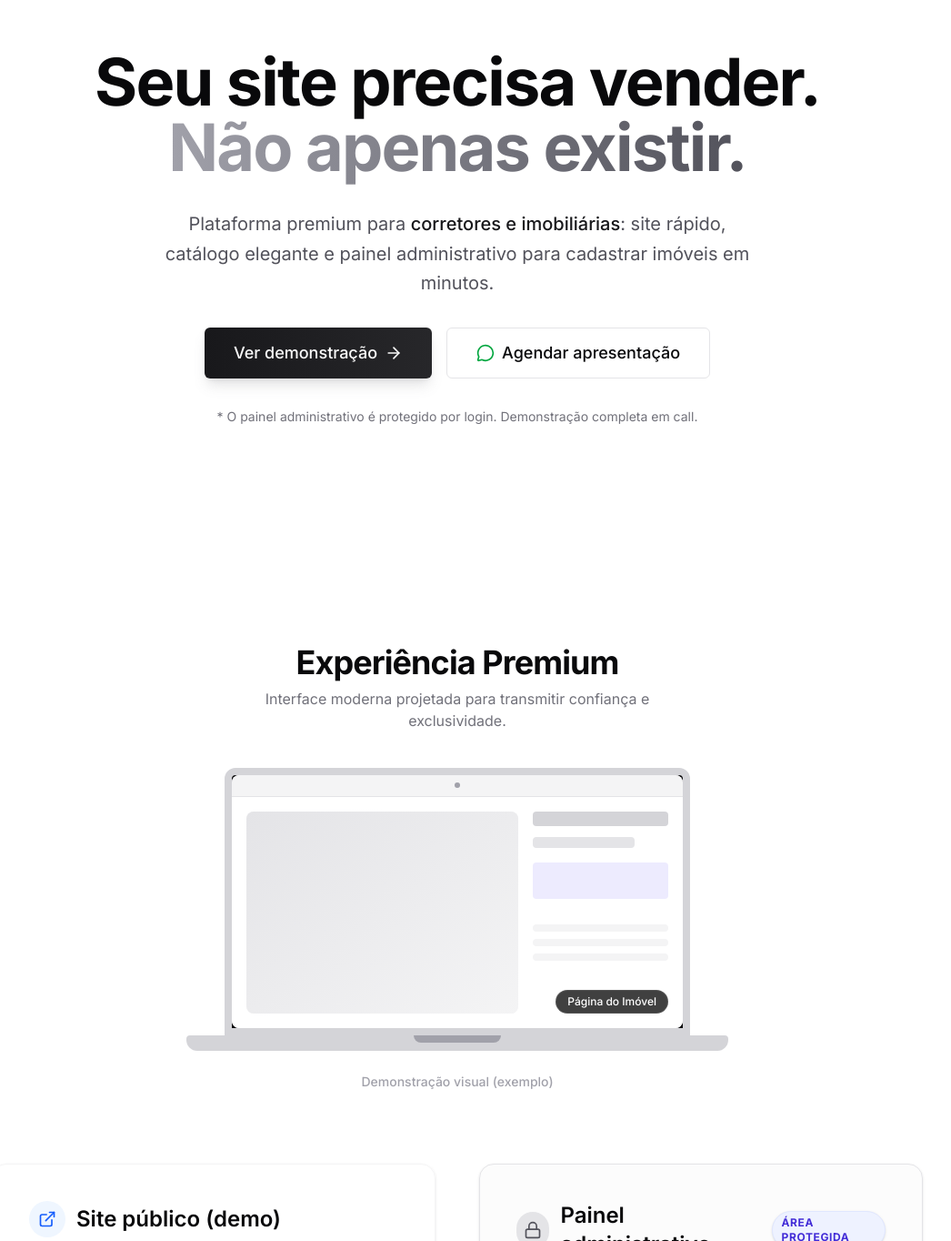
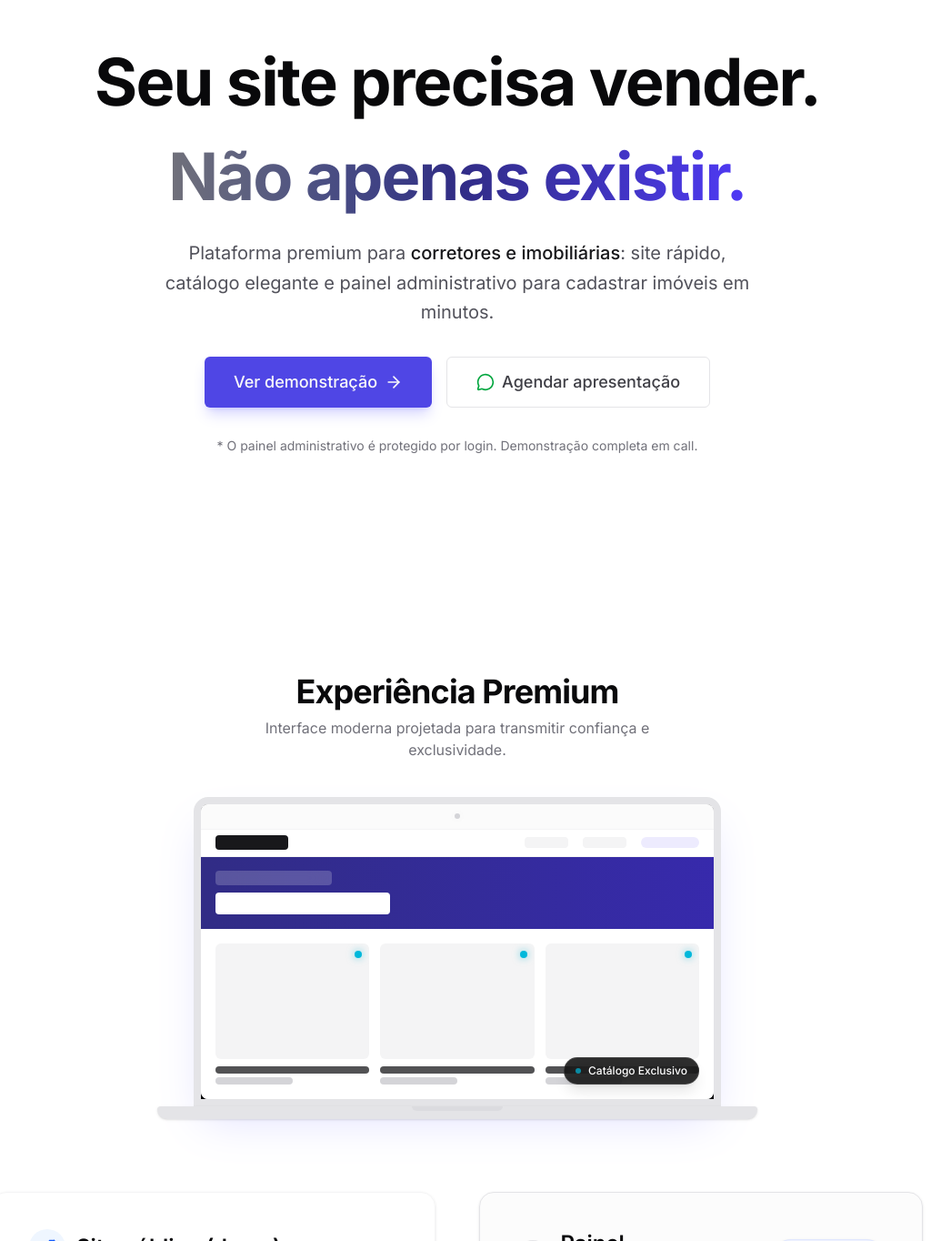
Before and after one commit to arynelson11/Landing-Page-Demo-Hub, a Next.js app: page / in a window 1280 px wide. Shown: the part 106-1470 px from the top of the page at 91% size, without its empty margins (137-1183 px from the left). Built offline with nearby package versions, Linux system fonts and the light colour scheme.

Commit message:
feat: upgrade laptop mock to real-ui visuals and refine hero motion

```diff
--- a/components/sections/hero.tsx
+++ b/components/sections/hero.tsx
@@ -11,41 +11,67 @@ export function Hero() {
             {/* Subtle radial gradient background */}
             <div className="absolute inset-0 -z-10 bg-[radial-gradient(ellipse_at_top,_var(--tw-gradient-stops))] from-zinc-100 via-white to-white opacity-70"></div>
 
-            <motion.div
-                initial={{ opacity: 0, y: 20 }}
-                animate={{ opacity: 1, y: 0 }}
-                transition={{ duration: 0.6 }}
-                className="max-w-4xl space-y-8"
-            >
-                <h1 className="text-5xl font-bold tracking-tight text-zinc-950 sm:text-6xl md:text-7xl">
-                    Seu site precisa vender. <br className="hidden md:block" />
-                    <span className="bg-gradient-to-r from-zinc-400 to-zinc-600 bg-clip-text text-transparent">Não apenas existir.</span>
-                </h1>
+            <div className="max-w-4xl space-y-8 relative z-10">
+                {/* Headline Part 1 */}
+                <motion.h1
+                    initial={{ opacity: 0, y: 20 }}
+                    animate={{ opacity: 1, y: 0 }}
+                    transition={{ duration: 0.6, ease: [0.16, 1, 0.3, 1] }}
+                    className="text-5xl font-bold tracking-tight text-zinc-950 sm:text-6xl md:text-7xl"
+                >
+                    Seu site precisa vender.
+                </motion.h1>
 
-                <p className="mx-auto max-w-2xl text-lg text-zinc-600 md:text-xl leading-relaxed">
+                {/* Headline Part 2 */}
+                <motion.div
+                    initial={{ opacity: 0, y: 20 }}
+                    animate={{ opacity: 1, y: 0 }}
+                    transition={{ duration: 0.6, delay: 0.3, ease: [0.16, 1, 0.3, 1] }}
+                >
+                    <span className="text-5xl font-bold tracking-tight sm:text-6xl md:text-7xl bg-gradient-to-r from-zinc-500 via-indigo-900 to-indigo-600 bg-clip-text text-transparent">
+                        Não apenas existir.
+                    </span>
+                </motion.div>
+
+                <motion.p
+                    initial={{ opacity: 0 }}
+                    animate={{ opacity: 1 }}
+                    transition={{ delay: 0.5, duration: 0.8 }}
+                    className="mx-auto max-w-2xl text-lg text-zinc-600 md:text-xl leading-relaxed"
+                >
                     Plataforma premium para <span className="text-zinc-900 font-medium">corretores e imobiliárias</span>: site rápido, catálogo elegante e painel administrativo para cadastrar imóveis em minutos.
-                </p>
+                </motion.p>
 
-                <div className="flex flex-col items-center justify-center gap-4 sm:flex-row">
-                    <Button asChild size="lg" className="h-14 px-8 text-lg bg-gradient-to-r from-zinc-900 to-zinc-800 hover:to-zinc-700 shadow-lg shadow-zinc-500/20 transition-all hover:scale-105">
+                <motion.div
+                    initial={{ opacity: 0, y: 10 }}
+                    animate={{ opacity: 1, y: 0 }}
+                    transition={{ delay: 0.6 }}
+                    className="flex flex-col items-center justify-center gap-4 sm:flex-row"
+                >
+                    <Button asChild size="lg" className="h-14 px-8 text-lg bg-[#4F46E5] hover:bg-[#4338ca] shadow-lg shadow-indigo-500/25 transition-all hover:scale-105 active:scale-95 group">
                         <Link href="#demo">
                             Ver demonstração
-                            <ArrowRight className="ml-2 h-5 w-5" />
+                            <ArrowRight className="ml-2 h-5 w-5 group-hover:translate-x-1 transition-transform" />
                         </Link>
                     </Button>
 
-                    <Button asChild variant="outline" size="lg" className="h-14 px-8 text-lg border-zinc-200 hover:bg-zinc-50 hover:text-zinc-900 transition-all">
+                    <Button asChild variant="outline" size="lg" className="h-14 px-8 text-lg border-zinc-200 text-zinc-700 hover:bg-zinc-50 hover:text-[#06B6D4] hover:border-cyan-200 transition-all active:scale-95">
                         <Link href="https://wa.me/message/3CPMOVVNIKSDG1" target="_blank">
                             <MessageCircle className="mr-2 h-5 w-5 text-green-600" />
                             Agendar apresentação
                         </Link>
                     </Button>
-                </div>
+                </motion.div>
 
-                <p className="text-sm text-zinc-500">
+                <motion.p
+                    initial={{ opacity: 0 }}
+                    animate={{ opacity: 1 }}
+                    transition={{ delay: 1 }}
+                    className="text-sm text-zinc-500"
+                >
                     * O painel administrativo é protegido por login. Demonstração completa em call.
-                </p>
-            </motion.div>
+                </motion.p>
+            </div>
         </section>
     );
 }
--- a/components/ui/laptop-mock.tsx
+++ b/components/ui/laptop-mock.tsx
@@ -10,27 +10,45 @@ export function LaptopMock() {
     useEffect(() => {
         const timer = setInterval(() => {
             setCurrentSlide((prev) => (prev + 1) % 3);
-        }, 4000); // 4 seconds per slide
+        }, 8000); // 8 seconds per slide for slower, premium feel
         return () => clearInterval(timer);
     }, []);
 
     const slides = [
         {
             id: 0,
-            label: "Catálogo / Busca",
+            label: "Catálogo Exclusivo",
             content: (
-                <div className="flex flex-col h-full bg-white p-4 gap-4 animate-in fade-in duration-500">
-                    <div className="w-full h-32 bg-zinc-100 rounded-lg relative overflow-hidden">
-                        {/* Hero Skeleton */}
-                        <div className="absolute inset-0 bg-gradient-to-br from-zinc-200 to-zinc-100" />
-                        <div className="absolute bottom-4 left-4 w-1/2 h-4 bg-zinc-300 rounded" />
+                <div className="flex flex-col h-full bg-white animate-in fade-in duration-700">
+                    {/* Header */}
+                    <div className="h-12 border-b border-zinc-100 flex items-center justify-between px-4 bg-white/80 backdrop-blur-sm sticky top-0 z-10">
+                        <div className="w-20 h-4 bg-zinc-900 rounded-sm" />
+                        <div className="flex gap-4">
+                            <div className="w-12 h-3 bg-zinc-100 rounded-sm" />
+                            <div className="w-12 h-3 bg-zinc-100 rounded-sm" />
+                            <div className="w-16 h-3 bg-indigo-600 rounded-full opacity-10" />
+                        </div>
                     </div>
-                    <div className="grid grid-cols-2 gap-3">
-                        {[1, 2].map(i => (
-                            <div key={i} className="bg-zinc-50 border border-zinc-100 rounded-lg p-2 space-y-2">
-                                <div className="w-full h-16 bg-zinc-200 rounded-md" />
-                                <div className="w-3/4 h-3 bg-zinc-200 rounded" />
-                                <div className="w-1/2 h-2 bg-zinc-100 rounded" />
+                    {/* Hero Area */}
+                    <div className="w-full h-32 relative overflow-hidden group">
+                        <div className="absolute inset-0 bg-gradient-to-r from-indigo-900 to-indigo-800" />
+                        <div className="absolute inset-0 opacity-20 bg-[radial-gradient(ellipse_at_top,_var(--tw-gradient-stops))] from-indigo-400 via-transparent to-transparent" />
+                        <div className="absolute bottom-4 left-4 text-white space-y-2">
+                            <div className="w-32 h-4 bg-white/20 backdrop-blur-md rounded-sm" />
+                            <div className="w-48 h-6 bg-white rounded-sm" />
+                        </div>
+                    </div>
+                    {/* Grid */}
+                    <div className="p-4 grid grid-cols-3 gap-3">
+                        {[1, 2, 3].map(i => (
+                            <div key={i} className="space-y-2 group cursor-pointer hover:-translate-y-0.5 transition-transform duration-300">
+                                <div className="aspect-[4/3] bg-zinc-100 rounded-md overflow-hidden relative">
+                                    <div className="absolute top-2 right-2 w-2 h-2 rounded-full bg-cyan-500 shadow-[0_0_8px_rgba(6,182,212,0.6)]" />
+                                </div>
+                                <div className="space-y-1">
+                                    <div className="w-full h-2 bg-zinc-800 rounded-sm opacity-80" />
+                                    <div className="w-1/2 h-2 bg-zinc-300 rounded-sm" />
+                                </div>
                             </div>
                         ))}
                     </div>
@@ -41,17 +59,40 @@ export function LaptopMock() {
             id: 1,
             label: "Página do Imóvel",
             content: (
-                <div className="flex h-full bg-white p-4 gap-4 animate-in fade-in duration-500">
-                    <div className="w-2/3 h-full bg-zinc-100 rounded-lg relative overflow-hidden">
-                        <div className="absolute inset-0 bg-gradient-to-br from-zinc-200 to-zinc-100" />
+                <div className="flex h-full bg-white animate-in fade-in duration-700">
+                    <div className="w-2/3 h-full relative bg-zinc-50 border-r border-zinc-100">
+                        <div className="absolute top-4 left-4 z-10 bg-white/90 backdrop-blur px-2 py-1 rounded text-[8px] font-bold tracking-widest text-indigo-600 uppercase shadow-sm">
+                            Alto Padrão
+                        </div>
+                        <div className="w-full h-2/3 bg-zinc-200 overflow-hidden relative">
+                            <div className="absolute inset-0 bg-gradient-to-tr from-zinc-200 to-zinc-100" />
+                        </div>
+                        <div className="p-4 flex gap-2">
+                            <div className="w-20 h-12 bg-zinc-100 rounded-md border border-zinc-200" />
+                            <div className="w-20 h-12 bg-zinc-100 rounded-md border border-zinc-200" />
+                            <div className="w-20 h-12 bg-zinc-100 rounded-md border border-zinc-200" />
+                        </div>
                     </div>
-                    <div className="w-1/3 space-y-3">
-                        <div className="w-full h-4 bg-zinc-300 rounded" />
-                        <div className="w-3/4 h-3 bg-zinc-200 rounded" />
-                        <div className="w-full h-10 bg-indigo-600/10 rounded mt-4" />
-                        <div className="space-y-2 pt-4">
-                            {[1, 2, 3].map(i => <div key={i} className="w-full h-2 bg-zinc-100 rounded" />)}
+                    <div className="w-1/3 p-4 flex flex-col h-full">
+                        <div className="w-full h-4 bg-zinc-900 rounded-sm mb-2" />
+                        <div className="w-1/2 h-3 bg-indigo-600 rounded-sm mb-6" />
+
+                        <div className="space-y-3 flex-1">
+                            <div className="flex justify-between border-b border-zinc-50 pb-2">
+                                <div className="w-8 h-2 bg-zinc-300 rounded-sm" />
+                                <div className="w-12 h-2 bg-zinc-800 rounded-sm" />
+                            </div>
+                            <div className="flex justify-between border-b border-zinc-50 pb-2">
+                                <div className="w-8 h-2 bg-zinc-300 rounded-sm" />
+                                <div className="w-12 h-2 bg-zinc-800 rounded-sm" />
+                            </div>
+                            <div className="flex justify-between border-b border-zinc-50 pb-2">
+                                <div className="w-8 h-2 bg-zinc-300 rounded-sm" />
+                                <div className="w-12 h-2 bg-zinc-800 rounded-sm" />
+                            </div>
                         </div>
+
+                        <div className="mt-auto w-full h-8 bg-indigo-600 rounded-md shadow-lg shadow-indigo-600/20" />
                     </div>
                 </div>
             )
@@ -60,23 +101,52 @@ export function LaptopMock() {
             id: 2,
             label: "Painel Admin",
             content: (
-                <div className="flex h-full bg-zinc-950 p-0 text-white animate-in fade-in duration-500">
-                    <div className="w-1/4 h-full border-r border-zinc-800 p-3 space-y-4">
-                        <div className="w-8 h-8 bg-indigo-600 rounded-lg" />
-                        <div className="space-y-2">
-                            {[1, 2, 3, 4].map(i => <div key={i} className="w-full h-4 bg-zinc-900 rounded" />)}
+                <div className="flex h-full bg-[#0F172A] p-0 text-white animate-in fade-in duration-700 font-sans">
+                    {/* Sidebar */}
+                    <div className="w-16 h-full border-r border-indigo-500/10 flex flex-col items-center py-4 gap-4 bg-[#0F172A]">
+                        <div className="w-8 h-8 rounded-lg bg-indigo-600 flex items-center justify-center shadow-lg shadow-indigo-500/30">
+                            <div className="w-4 h-4 bg-white/20 rounded-sm" />
                         </div>
+                        <div className="w-4 h-0.5 bg-indigo-500/20 rounded-full my-2" />
+                        {[1, 2, 3, 4].map(i => (
+                            <div key={i} className={`w-8 h-8 rounded-md flex items-center justify-center ${i === 1 ? 'bg-indigo-500/10 text-indigo-400' : 'text-slate-500 hover:bg-slate-800/50'}`}>
+                                <div className={`w-4 h-4 rounded-sm ${i === 1 ? 'bg-indigo-400' : 'bg-slate-600'}`} />
+                            </div>
+                        ))}
                     </div>
-                    <div className="flex-1 p-4 space-y-4">
-                        <div className="flex justify-between">
-                            <div className="w-32 h-6 bg-zinc-900 rounded" />
-                            <div className="w-8 h-8 bg-zinc-800 rounded-full" />
+
+                    {/* Dashboard Content */}
+                    <div className="flex-1 p-5 space-y-5 bg-[#0F172A]">
+                        <div className="flex justify-between items-center">
+                            <div>
+                                <div className="w-24 h-5 bg-slate-700/50 rounded-sm mb-1" />
+                                <div className="w-16 h-3 bg-slate-800 rounded-sm" />
+                            </div>
+                            <div className="w-8 h-8 rounded-full bg-gradient-to-tr from-indigo-500 to-cyan-500" />
                         </div>
-                        <div className="grid grid-cols-2 gap-4">
-                            <div className="h-24 bg-zinc-900 rounded border border-zinc-800" />
-                            <div className="h-24 bg-zinc-900 rounded border border-zinc-800" />
+
+                        {/* Stats Row */}
+                        <div className="grid grid-cols-2 gap-3">
+                            <div className="bg-slate-800/30 border border-slate-700/50 p-3 rounded-lg relative overflow-hidden group">
+                                <div className="absolute top-0 right-0 w-12 h-12 bg-indigo-500/10 rounded-bl-full -mr-2 -mt-2 transition-all group-hover:bg-indigo-500/20" />
+                                <div className="w-4 h-4 rounded-full bg-indigo-500/20 mb-2" />
+                                <div className="w-12 h-6 bg-white rounded-sm mb-1" />
+                                <div className="w-20 h-3 bg-slate-600 rounded-sm" />
+                            </div>
+                            <div className="bg-slate-800/30 border border-slate-700/50 p-3 rounded-lg relative overflow-hidden group">
+                                <div className="absolute top-0 right-0 w-12 h-12 bg-cyan-500/10 rounded-bl-full -mr-2 -mt-2 transition-all group-hover:bg-cyan-500/20" />
+                                <div className="w-4 h-4 rounded-full bg-cyan-500/20 mb-2" />
+                                <div className="w-12 h-6 bg-white rounded-sm mb-1" />
+                                <div className="w-20 h-3 bg-slate-600 rounded-sm" />
+                            </div>
                         </div>
-                        <div className="w-full h-32 bg-zinc-900 rounded border border-zinc-800" />
+
+                        {/* Chart Placeholder */}
+                        <div className="h-20 bg-slate-800/30 border border-slate-700/50 rounded-lg p-3 relative flex items-end gap-1">
+                            {[30, 50, 45, 70, 60, 85, 95].map((h, i) => (
+                                <div key={i} className="flex-1 bg-indigo-500/20 rounded-t-sm hover:bg-indigo-500/40 transition-colors" style={{ height: `${h}%` }} />
+                            ))}
+                        </div>
                     </div>
                 </div>
             )
@@ -84,25 +154,25 @@ export function LaptopMock() {
     ];
 
     return (
-        <div className="relative mx-auto w-full max-w-2xl">
+        <div className="relative mx-auto w-full max-w-2xl group cursor-default">
             {/* Laptop Frame */}
-            <div className="relative mx-auto border-zinc-300 bg-zinc-950 border-[8px] rounded-t-xl h-[172px] md:h-[294px] max-w-[301px] md:max-w-[512px]">
-                <div className="rounded-lg overflow-hidden h-[156px] md:h-[278px] bg-white w-full relative">
+            <div className="relative mx-auto border-zinc-200 bg-[#09090b] border-[8px] rounded-t-2xl h-[200px] md:h-[340px] max-w-[340px] md:max-w-[580px] shadow-2xl shadow-indigo-500/20 transition-all duration-700 ease-in-out">
+                <div className="rounded-lg overflow-hidden h-[184px] md:h-[324px] bg-white w-full relative group-hover:shadow-[0_0_40px_rgba(79,70,229,0.15)] transition-shadow duration-500">
 
                     {/* Top Bar with Camera */}
-                    <div className="absolute top-0 left-0 right-0 h-6 bg-zinc-100 border-b border-zinc-200 flex items-center justify-center z-20">
-                        <div className="w-1.5 h-1.5 rounded-full bg-zinc-400" />
+                    <div className="absolute top-0 left-0 right-0 h-7 bg-[#fbfbfb] border-b border-zinc-100 flex items-center justify-center z-20">
+                        <div className="w-1.5 h-1.5 rounded-full bg-zinc-300 ring-4 ring-zinc-50" />
                     </div>
 
                     {/* Content Slide */}
-                    <div className="pt-6 h-full w-full">
+                    <div className="pt-7 h-full w-full">
                         <AnimatePresence mode="wait">
                             <motion.div
                                 key={currentSlide}
-                                initial={{ opacity: 0 }}
-                                animate={{ opacity: 1 }}
-                                exit={{ opacity: 0 }}
-                                transition={{ duration: 0.5 }}
+                                initial={{ opacity: 0, scale: 0.98 }}
+                                animate={{ opacity: 1, scale: 1 }}
+                                exit={{ opacity: 0, scale: 1.02 }}
+                                transition={{ duration: 0.8, ease: "easeInOut" }}
                                 className="h-full w-full"
                             >
                                 {slides[currentSlide].content}
@@ -111,20 +181,28 @@ export function LaptopMock() {
                     </div>
 
                     {/* Label Overlay */}
-                    <div className="absolute bottom-4 right-4 z-20 bg-black/75 backdrop-blur-md px-3 py-1 rounded-full text-xs text-white font-medium border border-white/10">
-                        {slides[currentSlide].label}
+                    <div className="absolute bottom-4 right-4 z-30">
+                        <motion.div
+                            key={currentSlide}
+                            initial={{ opacity: 0, y: 10 }}
+                            animate={{ opacity: 1, y: 0 }}
+                            exit={{ opacity: 0, y: -10 }}
+                            className="bg-black/80 backdrop-blur-md px-3 py-1.5 rounded-full text-[10px] md:text-xs text-white font-medium border border-white/10 shadow-lg flex items-center gap-2"
+                        >
+                            <span className={`w-1.5 h-1.5 rounded-full ${currentSlide === 2 ? 'bg-indigo-500' : 'bg-cyan-500'} animate-pulse`} />
+                            {slides[currentSlide].label}
+                        </motion.div>
                     </div>
 
                 </div>
             </div>
             {/* Laptop Base */}
-            <div className="relative mx-auto bg-zinc-300 rounded-b-xl rounded-t-sm h-[17px] max-w-[351px] md:max-w-[596px]">
-                <div className="absolute left-1/2 top-0 -translate-x-1/2 rounded-b-xl w-[56px] h-[5px] md:w-[96px] md:h-[8px] bg-zinc-400"></div>
+            <div className="relative mx-auto bg-zinc-200 rounded-b-xl rounded-t-sm h-[14px] max-w-[380px] md:max-w-[660px] shadow-sm">
+                <div className="absolute left-1/2 top-0 -translate-x-1/2 rounded-b-lg w-[60px] h-[4px] md:w-[100px] md:h-[5px] bg-zinc-300/50"></div>
             </div>
 
-            <div className="text-center mt-6">
-                <p className="text-sm text-zinc-400 font-medium">Demonstração visual (exemplo)</p>
-            </div>
+            {/* Reflection / Glow on desk */}
+            <div className="absolute -bottom-10 left-1/2 -translate-x-1/2 w-[80%] h-20 bg-indigo-500/20 blur-[60px] -z-10 opacity-50 pointer-events-none rounded-full" />
         </div>
     );
 }
```
